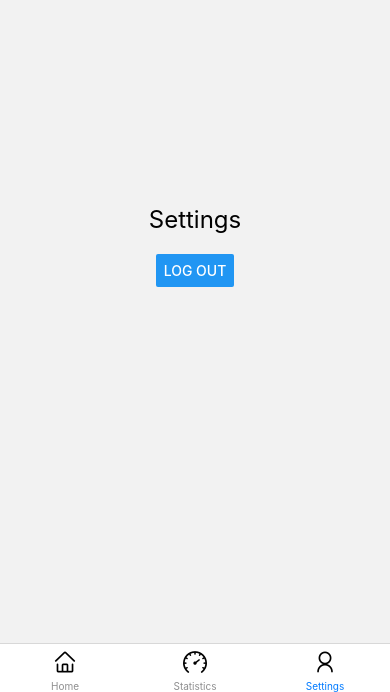
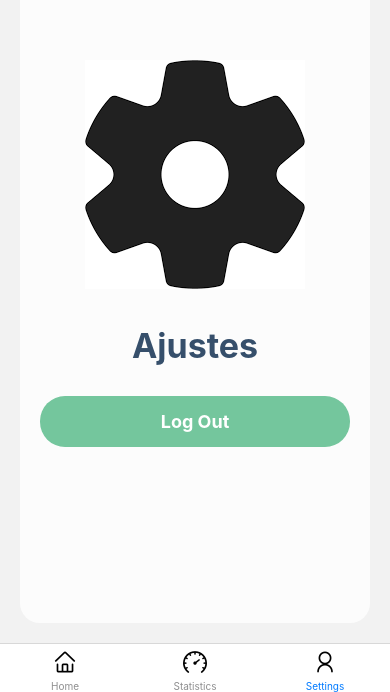
Before and after one commit to royrubin1/be-better, a React Native app: screen /Settings in a window 390 px wide. Shown: the part 152-844 px from the top of the page. Built offline with nearby package versions, Linux system fonts and the light colour scheme.

Commit message:
Consistent style applied and bugs were fixed (#25)

```diff
--- a/screens/SettingsScreen.tsx
+++ b/screens/SettingsScreen.tsx
@@ -1,6 +1,6 @@
 import { signOut } from "firebase/auth";
 import React from "react";
-import { View, Text, Button, StyleSheet } from "react-native";
+import { View, Text, TouchableOpacity, StyleSheet, Image } from "react-native";
 import { auth } from "../config/firebase";
 
 const SettingsScreen = ({ navigation }) => {
@@ -16,9 +16,15 @@ const SettingsScreen = ({ navigation }) => {
 
   return (
     <View style={styles.container}>
-      <Text style={styles.title}>Settings</Text>
+      <Image
+        style={styles.image}
+        source={require("../assets/settings-image.png")}
+      />
+      <Text style={styles.title}>Ajustes</Text>
 
-      <Button title="Log Out" onPress={handleLogout} />
+      <TouchableOpacity style={styles.button} onPress={handleLogout}>
+        <Text style={styles.buttonText}>Log Out</Text>
+      </TouchableOpacity>
     </View>
   );
 };
@@ -26,23 +32,37 @@ const SettingsScreen = ({ navigation }) => {
 const styles = StyleSheet.create({
   container: {
     flex: 1,
+    justifyContent: "center",
     alignItems: "center",
-    justifyContent: "center",
-    paddingHorizontal: 20,
+    backgroundColor: "rgba(255, 255, 255, 0.8)",
+    borderRadius: 20,
+    padding: 20,
+    margin: 20,
+  },
+  image: {
+    width: "100%",
+    height: 260,
+    resizeMode: "center",
+    marginBottom: 20,
   },
   title: {
-    fontSize: 24,
+    fontSize: 34,
+    color: "#364f6b",
+    fontWeight: "bold",
     marginBottom: 20,
   },
-  option: {
-    flexDirection: "row",
+  button: {
+    width: "100%",
+    backgroundColor: "#74C69D",
+    padding: 15,
+    borderRadius: 25,
     alignItems: "center",
-    justifyContent: "space-between",
-    marginBottom: 10,
-    width: "100%",
+    marginTop: 10,
   },
-  optionText: {
+  buttonText: {
+    color: "#fff",
     fontSize: 18,
+    fontWeight: "bold",
   },
 });
 
--- a/screens/StatisticsScreen.tsx
+++ b/screens/StatisticsScreen.tsx
@@ -3,6 +3,7 @@ import React, { useEffect, useState } from "react";
 import { View, Text, ScrollView, StyleSheet, Dimensions } from "react-native";
 import { PieChart, LineChart } from "react-native-chart-kit";
 import { auth, db } from "../config/firebase";
+import Container from "../components/Container";
 
 const StatisticsScreen = () => {
   const [goals, setGoals] = useState([]);
@@ -34,40 +35,34 @@ const StatisticsScreen = () => {
     return goalsData;
   };
 
-  useEffect(() => {
-    const fetchGoals = async () => {
-      const goalsData = await getGoals();
-      setGoals(goalsData);
-
-      // Calculate statistics for pie chart
+  const calculateCategoryData = (goalsData) => {
     const categories = goalsData.reduce((acc, goal) => {
       acc[goal.category] = (acc[goal.category] || 0) + 1;
       return acc;
     }, {});
 
-      // Category default with their colors
     const categoryColors = {
       Trabajo: "#3498db",
       Personal: "#e74c3c",
       Salud: "#2ecc71",
     };
 
-      const categoryChartData = Object.keys(categories).map((category) => ({
+    return Object.keys(categories).map((category) => ({
       name: category,
       count: categories[category],
-        color: !categoryColors[category] ? "#cccccc" : categoryColors[category],
+      color: categoryColors[category] || "#cccccc",
       legendFontColor: "#7F7F7F",
       legendFontSize: 15,
     }));
+  };
 
-      setCategoryData(categoryChartData);
+  const calculateLineChartData = (goalsData) => {
+    const now = new Date();
+    const startDate = new Date();
+    startDate.setDate(now.getDate() - 6);
 
-      // Calculate data for line chart (last 7 days)
-      const calculateLineChartData = () => {
-        const now = new Date();
-        const startDate = new Date(now.setDate(now.getDate() - 6)); // Get date 6 days ago, including today it's 7 days
     const filteredGoals = goalsData.filter(
-          (goal) => new Date(goal.start_date) >= startDate
+      (goal) => new Date(goal.date) >= startDate
     );
 
     const completedGoals = Array(7).fill(0);
@@ -76,23 +71,16 @@ const StatisticsScreen = () => {
 
     for (let i = 0; i < 7; i++) {
       const date = new Date(startDate);
-          date.setDate(date.getDate() + i);
+      date.setDate(startDate.getDate() + i);
       const dateString = date.toISOString().split("T")[0];
-          const label = dateString.substring(8); // Remove year from date (MM-DD format)
+      const label = dateString.substring(8);
 
-          const goalsForDate = filteredGoals.filter((goal) => {
-            const goalDate = new Date(goal.start_date)
-              .toISOString()
-              .split("T")[0];
-            return goalDate === dateString;
-          });
+      const goalsForDate = filteredGoals.filter(
+        (goal) => goal.date === dateString
+      );
 
-          const completedCount = goalsForDate.filter(
-            (goal) => goal.done
-          ).length;
-          const uncompletedCount = goalsForDate.filter(
-            (goal) => !goal.done
-          ).length;
+      const completedCount = goalsForDate.filter((goal) => goal.done).length;
+      const uncompletedCount = goalsForDate.filter((goal) => !goal.done).length;
 
       completedGoals[i] = completedCount;
       uncompletedGoals[i] = uncompletedCount;
@@ -102,8 +90,15 @@ const StatisticsScreen = () => {
     return { labels, completedGoals, uncompletedGoals };
   };
 
-      const last7DaysData = calculateLineChartData();
+  useEffect(() => {
+    const fetchGoals = async () => {
+      const goalsData = await getGoals();
+      setGoals(goalsData);
 
+      const categoryChartData = calculateCategoryData(goalsData);
+      setCategoryData(categoryChartData);
+
+      const last7DaysData = calculateLineChartData(goalsData);
       setLineChartData({
         labels: last7DaysData.labels,
         datasets: [
@@ -125,10 +120,9 @@ const StatisticsScreen = () => {
   }, []);
 
   return (
-    <ScrollView style={styles.container}>
-      <View style={styles.headerContainer}>
-        <Text style={styles.header}>Estadísticas de Objetivos</Text>
-      </View>
+    <Container>
+      <ScrollView contentContainerStyle={styles.scrollContainer}>
+        <Text style={styles.bigTitle}>Estadísticas de Objetivos</Text>
         <View style={styles.chartContainer}>
           <Text style={styles.chartTitle}>Progreso en los últimos 7 días</Text>
           <LineChart
@@ -168,6 +162,7 @@ const StatisticsScreen = () => {
           </View>
         </View>
       </ScrollView>
+    </Container>
   );
 };
 
@@ -181,26 +176,26 @@ const chartConfig = {
 };
 
 const styles = StyleSheet.create({
-  container: {
+  scrollContainer: {
     flexGrow: 1,
-    backgroundColor: "#ffffff", // Fondo claro para un diseño moderno
+    justifyContent: "space-between",
+    alignItems: "center",
+    backgroundColor: "rgba(255, 255, 255, 0.8)",
+    borderRadius: 20,
+    padding: 10,
   },
-  headerContainer: {
-    paddingVertical: 30,
-    backgroundColor: "#4e5d6c", // Un color de fondo más oscuro para el encabezado
-    alignItems: "center",
-  },
-  header: {
-    fontSize: 24,
-    color: "#ffffff", // Texto claro para contraste
+  bigTitle: {
+    fontSize: 34,
+    color: "#364f6b",
     fontWeight: "bold",
+    marginBottom: 20,
   },
   chartContainer: {
     marginVertical: 20,
     padding: 16,
-    backgroundColor: "#f8f9fa", // Fondo claro para los contenedores de gráficos
+    backgroundColor: "#f8f9fa",
     borderRadius: 8,
-    shadowColor: "#000", // Sombra para dar profundidad
+    shadowColor: "#000",
     shadowOffset: {
       width: 0,
       height: 2,
@@ -212,28 +207,27 @@ const styles = StyleSheet.create({
   chartTitle: {
     fontSize: 18,
     marginBottom: 10,
-    color: "#333333", // Color oscuro para el título del gráfico
+    color: "#333333",
+    textAlign: "center",
   },
   summaryContainer: {
     flexDirection: "row",
     justifyContent: "space-around",
     padding: 10,
+    width: "100%",
   },
-  // Tarjeta de Resumen
   summaryCard: {
     backgroundColor: "#4e5d6c",
     borderRadius: 10,
     padding: 20,
     alignItems: "center",
-    minWidth: "40%", // Asegura que las tarjetas tengan un ancho mínimo
+    minWidth: "40%",
   },
-  // Título de la Tarjeta de Resumen
   summaryTitle: {
     fontSize: 16,
     color: "#ffffff",
     marginBottom: 5,
   },
-  // Valor de la Tarjeta de Resumen
   summaryValue: {
     fontSize: 24,
     color: "#ffffff",
--- a/screens/TaskScreen.tsx
+++ b/screens/TaskScreen.tsx
@@ -9,6 +9,7 @@ import {
   ScrollView,
   Platform,
   Modal,
+  TouchableOpacity,
 } from "react-native";
 import DateTimePicker from "@react-native-community/datetimepicker";
 import { auth, db } from "../config/firebase";
@@ -19,7 +20,7 @@ import RNPickerSelect from "react-native-picker-select";
 import { Calendar } from "react-native-calendars";
 
 const TaskScreen = ({ navigation }) => {
-  const addCategoryText = "Añadir categoría";
+  const ADD_CATEGORY_TEXT = "Añadir categoría";
   const [title, setTitle] = useState("");
   const [date, setDate] = useState(null);
   const [startTime, setStartTime] = useState(null);
@@ -29,16 +30,16 @@ const TaskScreen = ({ navigation }) => {
     "Personal",
     "Trabajo",
     "Salud",
-    addCategoryText,
+    ADD_CATEGORY_TEXT,
   ]);
   const [showTimePicker, setShowTimePicker] = useState(false);
-  const [timePickerMode, setTimePickerMode] = useState("start"); // 'start' or 'end'
+  const [timePickerMode, setTimePickerMode] = useState("start");
   const [isModalVisible, setIsModalVisible] = useState(false);
   const [newCategory, setNewCategory] = useState("");
 
   const handleSubmit = async () => {
     if (!title || !date || !startTime || !endTime || !category) {
-      alert("Por favor rellena todos los datos");
+      Alert.alert("Por favor rellena todos los datos");
       return;
     }
 
@@ -46,7 +47,7 @@ const TaskScreen = ({ navigation }) => {
       title,
       start_date: startTime,
       end_date: endTime,
-      date: date,
+      date,
       category,
       done: false,
       user_id: auth.currentUser.uid,
@@ -59,16 +60,16 @@ const TaskScreen = ({ navigation }) => {
   const handleAddCategory = () => {
     if (Platform.OS === "ios") {
       Alert.prompt(
-        addCategoryText,
+        ADD_CATEGORY_TEXT,
         "Introduce el nombre de la nueva categoría:",
-        (newCategory) => {
-          if (newCategory && !categories.includes(newCategory)) {
+        (input) => {
+          if (input && !categories.includes(input)) {
             setCategories([
               ...categories.slice(0, -1),
-              newCategory,
-              addCategoryText,
+              input,
+              ADD_CATEGORY_TEXT,
             ]);
-            setCategory(newCategory);
+            setCategory(input);
           }
         }
       );
@@ -79,7 +80,11 @@ const TaskScreen = ({ navigation }) => {
 
   const handleAndroidCategoryAdd = () => {
     if (newCategory && !categories.includes(newCategory)) {
-      setCategories([...categories.slice(0, -1), newCategory, addCategoryText]);
+      setCategories([
+        ...categories.slice(0, -1),
+        newCategory,
+        ADD_CATEGORY_TEXT,
+      ]);
       setCategory(newCategory);
     }
     setIsModalVisible(false);
@@ -98,14 +103,7 @@ const TaskScreen = ({ navigation }) => {
   };
 
   const getMarkedDates = () => {
-    const markedDates = {};
-    if (date) {
-      markedDates[date] = {
-        selected: true,
-        selectedColor: "#70d7c7",
-      };
-    }
-    return markedDates;
+    return date ? { [date]: { selected: true, selectedColor: "#70d7c7" } } : {};
   };
 
   const onTimePickerChange = (event, selectedDate) => {
@@ -125,28 +123,10 @@ const TaskScreen = ({ navigation }) => {
     }
   };
 
+  const renderTimePicker = () => {
+    if (!showTimePicker) return null;
+
     return (
-    <Container>
-      <ScrollView contentContainerStyle={styles.container}>
-        <TextInput
-          style={styles.input}
-          value={title}
-          onChangeText={setTitle}
-          placeholder="Enter the title"
-        />
-
-        <Calendar
-          markedDates={getMarkedDates()}
-          onDayPress={onDayPress}
-          theme={{
-            selectedDayBackgroundColor: "#70d7c7",
-            selectedDayTextColor: "white",
-            todayTextColor: "#70d7c7",
-            arrowColor: "#70d7c7",
-          }}
-        />
-
-        {showTimePicker && Platform.OS === "android" && (
       <DateTimePicker
         value={new Date()}
         mode="time"
@@ -154,62 +134,28 @@ const TaskScreen = ({ navigation }) => {
         display="default"
         onChange={onTimePickerChange}
       />
-        )}
+    );
+  };
 
-        {showTimePicker && Platform.OS === "ios" && (
+  const renderIOSModal = () => {
+    if (!showTimePicker || Platform.OS !== "ios") return null;
+
+    return (
       <Modal transparent={true} animationType="slide">
         <View style={styles.modalContainer}>
           <View style={styles.modalContent}>
-                <DateTimePicker
-                  value={new Date()}
-                  mode="time"
-                  is24Hour={true}
-                  display="spinner"
-                  onChange={onTimePickerChange}
-                />
+            {renderTimePicker()}
             <Button title="Done" onPress={() => setShowTimePicker(false)} />
           </View>
         </View>
       </Modal>
-        )}
+    );
+  };
 
-        <Button
-          title="Clear Dates"
-          onPress={() => {
-            setDate(null);
-            setStartTime(null);
-            setEndTime(null);
-          }}
-        />
+  const renderAndroidModal = () => {
+    if (!isModalVisible) return null;
 
-        <View style={styles.dateContainer}>
-          <Text style={styles.dateText}>Date: {date || "Select a date"}</Text>
-        </View>
-        <View style={styles.dateContainer}>
-          <Text style={styles.dateText}>
-            Start Time: {startTime || "Select a start time"}
-          </Text>
-        </View>
-        <View style={styles.dateContainer}>
-          <Text style={styles.dateText}>
-            End Time: {endTime || "Select an end time"}
-          </Text>
-        </View>
-        <RNPickerSelect
-          style={pickerSelectStyles}
-          onValueChange={(value) => {
-            if (value === addCategoryText) {
-              handleAddCategory();
-            } else {
-              setCategory(value);
-            }
-          }}
-          items={categories.map((cat) => ({ label: cat, value: cat }))}
-          placeholder={{ label: "Selecciona una categoría", value: null }}
-        />
-        <Button title="Submit" onPress={handleSubmit} />
-      </ScrollView>
-      {Platform.OS === "android" && (
+    return (
       <Modal
         transparent={true}
         animationType="slide"
@@ -236,35 +182,130 @@ const TaskScreen = ({ navigation }) => {
           </View>
         </View>
       </Modal>
-      )}
+    );
+  };
+
+  return (
+    <Container>
+      <ScrollView contentContainerStyle={styles.scrollContainer}>
+        <Text style={styles.bigTitle}>Crear tarea</Text>
+        <View style={styles.inputContainer}>
+          <TextInput
+            style={styles.input}
+            value={title}
+            onChangeText={setTitle}
+            placeholder="Título"
+          />
+
+          <Calendar
+            markedDates={getMarkedDates()}
+            onDayPress={onDayPress}
+            theme={{
+              selectedDayBackgroundColor: "#70d7c7",
+              selectedDayTextColor: "white",
+              todayTextColor: "#70d7c7",
+              arrowColor: "#70d7c7",
+            }}
+          />
+
+          {Platform.OS === "android" && renderTimePicker()}
+          {renderIOSModal()}
+
+          <TouchableOpacity
+            style={styles.button}
+            onPress={() => {
+              setDate(null);
+              setStartTime(null);
+              setEndTime(null);
+            }}
+          >
+            <Text style={styles.buttonText}>Borrar fechas</Text>
+          </TouchableOpacity>
+
+          <View style={styles.dateContainer}>
+            <Text style={styles.dateText}>Fecha: {date || ""}</Text>
+          </View>
+          <View style={styles.dateContainer}>
+            <Text style={styles.dateText}>
+              Hora de inicio: {startTime || ""}
+            </Text>
+          </View>
+          <View style={styles.dateContainer}>
+            <Text style={styles.dateText}>
+              Hora de finalización: {endTime || ""}
+            </Text>
+          </View>
+
+          <RNPickerSelect
+            style={pickerSelectStyles}
+            onValueChange={(value) => {
+              if (value === ADD_CATEGORY_TEXT) {
+                handleAddCategory();
+              } else {
+                setCategory(value);
+              }
+            }}
+            items={categories.map((cat) => ({ label: cat, value: cat }))}
+            placeholder={{ label: "Selecciona una categoría", value: null }}
+          />
+          <TouchableOpacity style={styles.button} onPress={handleSubmit}>
+            <Text style={styles.buttonText}>Crear</Text>
+          </TouchableOpacity>
+        </View>
+      </ScrollView>
+      {renderAndroidModal()}
     </Container>
   );
 };
 
 const styles = StyleSheet.create({
-  container: {
-    padding: 16,
+  scrollContainer: {
     flexGrow: 1,
-    justifyContent: "center",
+    justifyContent: "space-between",
     alignItems: "center",
+    backgroundColor: "rgba(255, 255, 255, 0.8)",
+    borderRadius: 20,
+    padding: 20,
+  },
+  bigTitle: {
+    fontSize: 34,
+    color: "#364f6b",
+    fontWeight: "bold",
+    marginBottom: 20,
+  },
+  inputContainer: {
+    width: "100%",
+    marginBottom: 40,
   },
   input: {
+    height: 50,
+    backgroundColor: "rgba(255, 255, 255, 0.8)",
+    padding: 15,
+    fontSize: 18,
+    borderBottomWidth: 1,
+    borderColor: "#364f6b",
+  },
+  button: {
     width: "100%",
-    borderWidth: 1,
-    borderColor: "#ccc",
-    padding: 10,
-    borderRadius: 4,
-    backgroundColor: "white",
-    marginBottom: 15,
+    backgroundColor: "#74C69D",
+    padding: 15,
+    borderRadius: 25,
+    alignItems: "center",
+    marginTop: 10,
+  },
+  buttonText: {
+    color: "#fff",
+    fontSize: 18,
+    fontWeight: "bold",
   },
   dateContainer: {
-    display: "flex",
     justifyContent: "center",
     alignItems: "center",
     marginVertical: 5,
   },
   dateText: {
     fontSize: 18,
+    color: "#364f6b",
   },
   modalContainer: {
     flex: 1,
@@ -282,6 +323,7 @@ const styles = StyleSheet.create({
   modalTitle: {
     fontSize: 20,
     marginBottom: 10,
+    color: "#364f6b",
   },
 });
 
```
Also changed, not shown: assets/settings-image.png (added). Lines whose indentation alone changed are shown as unchanged.
